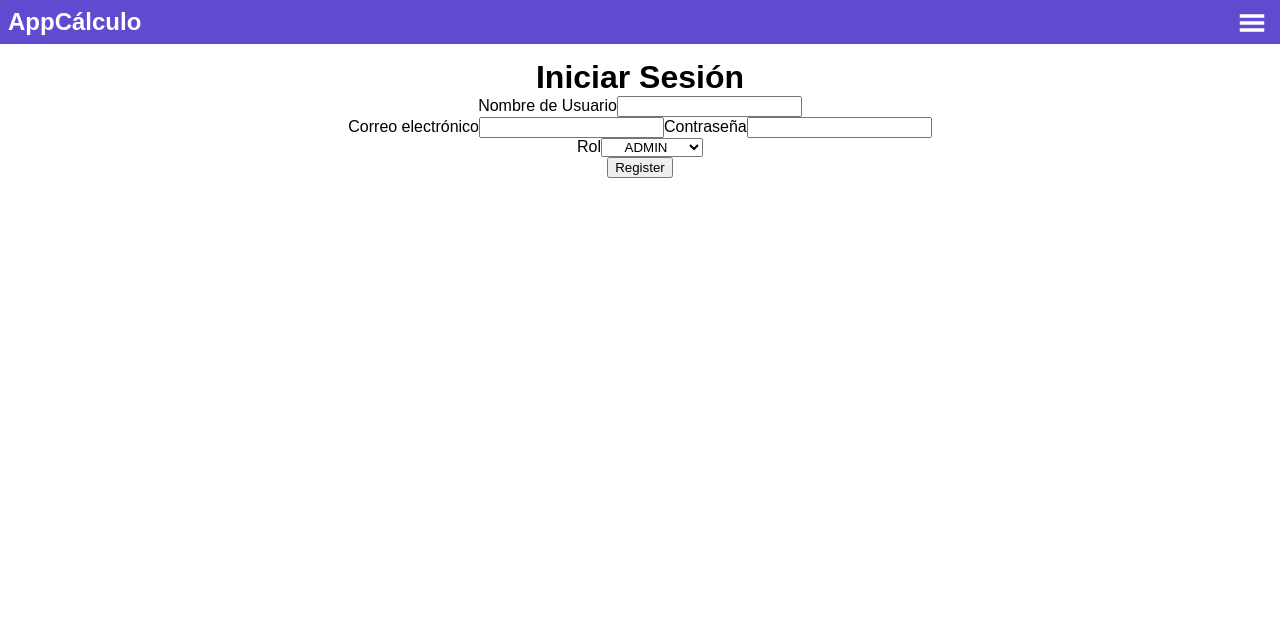
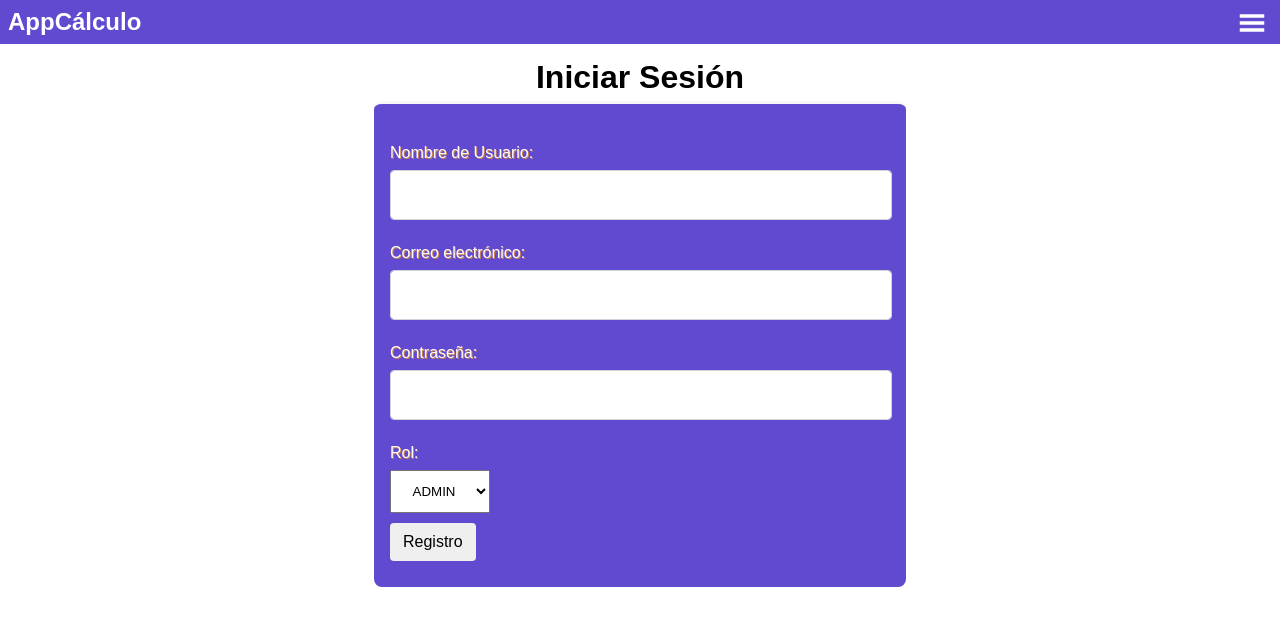
Before and after one commit to KeywizZ/AppCalculo, a React (Create React App) app: page /register in a window 1280 px wide. Shown: the top 626 px of the page. Built offline with nearby package versions, Linux system fonts and the light colour scheme; a web font is replaced by a local one.

Commit message:
working register form styles

```diff
--- a/src/components/RegisterForm/RegisterForm.jsx
+++ b/src/components/RegisterForm/RegisterForm.jsx
@@ -16,10 +16,10 @@ export const RegisterForm = () => {
 
   const onSubmit = (formData, e) => {
     e.preventDefault();
- /*    console.log(e.target.elements.name.value);
+    /*    console.log(e.target.elements.name.value);
     console.log(e.target.name.value) ; */
 
-     emailjs
+    emailjs
       .sendForm(
         "service_q51kznk",
         "template_2wp305r",
@@ -41,13 +41,17 @@ export const RegisterForm = () => {
         navigate("/dashboard");
       })
       .catch((err) => {});
-      console.log(formData)
+    console.log(formData);
   };
 
   return (
-    <form ref={form} onSubmit={handleSubmit(onSubmit)}>
+    <form
+      className="container-form"
+      ref={form}
+      onSubmit={handleSubmit(onSubmit)}
+    >
       <div className="user-input">
-        <label>Nombre de Usuario</label>
+        <label>Nombre de Usuario: </label>
         <input
           type="text"
           name="user_name"
@@ -55,7 +59,7 @@ export const RegisterForm = () => {
         />
       </div>
       <div className="pass-input">
-        <label>Correo electrónico</label>
+        <label>Correo electrónico: </label>
         <input
           type="email"
           name="user_email"
@@ -64,7 +68,7 @@ export const RegisterForm = () => {
             pattern: /^[A-Z0-9._%+-]+@[A-Z0-9.-]+\.[A-Z]{2,4}$/i,
           })}
         />
-        <label>Contraseña</label>
+        <label>Contraseña: </label>
         <input
           type="password"
           name="user_password"
@@ -75,16 +79,16 @@ export const RegisterForm = () => {
           })}
         />
       </div>
-      <div className="fomr-role">
-        <label>Rol</label>
+      <div className="form-role">
+        <label>Rol: </label>
         <select {...register("role", { require: true })}>
           <option>ADMIN</option>
           <option>STUDENT</option>
           <option>GUARDIANS</option>
           <option>TEACHER</option>
         </select>
+        <button className="btn">Registro</button>
       </div>
-      <button>Register</button>
     </form>
   );
 };
--- a/src/pages/RegisterPage/_RegisterPage.scss
+++ b/src/pages/RegisterPage/_RegisterPage.scss
@@ -1,3 +1,148 @@
 .login-title {
     padding: 15px 0;
 }
+
+.register-page {
+    display: flex;
+    padding: 5px;
+    justify-content: center;
+
+    .container-form {
+        padding: 1rem;
+        border: solid #f7f7f9;
+        border-width: 0.2rem 0 0;
+        background-color: $azulFondo;
+        width: 500px;
+        border-radius: .5em;
+
+        .user-input {
+            text-align: left;
+            display: flex;
+            flex-direction: column;
+            align-items: flex-start;
+
+            label {
+                display: inline-block;
+                margin: 0.5rem 0;
+                padding-top: 1rem;
+                color: white;
+                text-shadow: #CF844A 1px 1px;
+            }
+
+            input {
+                display: block;
+                width: 100%;
+                padding: 0.75rem 0;
+                font-size: 1rem;
+                line-height: 1.5;
+                color: #495057;
+                background-color: #fff;
+                background-clip: padding-box;
+                border: 1px solid #ced4da;
+                border-radius: 0.25rem;
+                transition: border-color .15s ease-in-out,
+                    box-shadow .15s ease-in-out;
+                text-align: left;
+
+            }
+
+            p {
+                color: white;
+                text-shadow: #CF844A 1px 1px;
+                font-size: smaller;
+
+            }
+
+            input:focus {
+                background: $buttonColor;
+            }
+
+        }
+
+
+    }
+
+    .pass-input {
+        text-align: left;
+
+
+        label {
+            display: inline-block;
+            margin: 0.5rem 0;
+            padding-top: 1rem;
+            color: white;
+            text-shadow: #CF844A 1px 1px;
+        }
+
+        input {
+            display: block;
+            width: 100%;
+            padding: 0.75rem 0;
+            font-size: 1rem;
+            line-height: 1.5;
+            color: #495057;
+            background-color: #fff;
+            background-clip: padding-box;
+            border: 1px solid #ced4da;
+            border-radius: 0.25rem;
+            transition: border-color .15s ease-in-out,
+                box-shadow .15s ease-in-out;
+            text-align: left;
+        }
+
+        input:focus {
+            background: $buttonColor;
+        }
+
+
+
+    }
+
+    .btn {
+        display: inline-block;
+        font-weight: 400;
+        text-align: center;
+        white-space: nowrap;
+        vertical-align: middle;
+        -webkit-user-select: none;
+        -moz-user-select: none;
+        -ms-user-select: none;
+        user-select: none;
+        border: 1px solid transparent;
+        padding: 0.375rem 0.75rem;
+        font-size: 1rem;
+        line-height: 1.5;
+        border-radius: 0.25rem;
+        transition: color .15s ease-in-out,
+            background-color .15s ease-in-out,
+            border-color .15s ease-in-out,
+            box-shadow .15s ease-in-out;
+        margin: 10px 0;
+    }
+
+    .form-role {
+        text-align: left;
+        label {
+            display: inline-block;
+            margin: 0.5rem 0;
+            padding-top: 1rem;
+            color: white;
+            text-shadow: #CF844A 1px 1px;
+        }
+
+        select {
+            display: block;
+            width: 100px;
+            padding: 0.75rem 0;
+        }
+
+    }
+
+    .btn:hover {
+        background-color: $buttonColor;
+        color: white;
+        cursor: pointer;
+
+    }
+
+}
```
